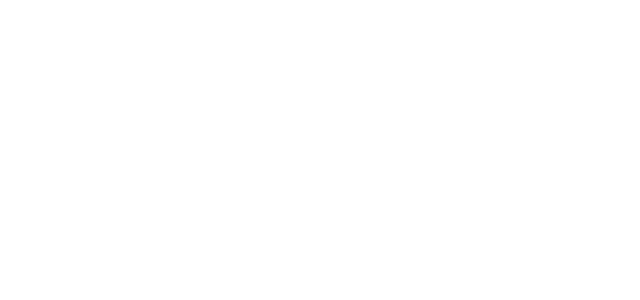
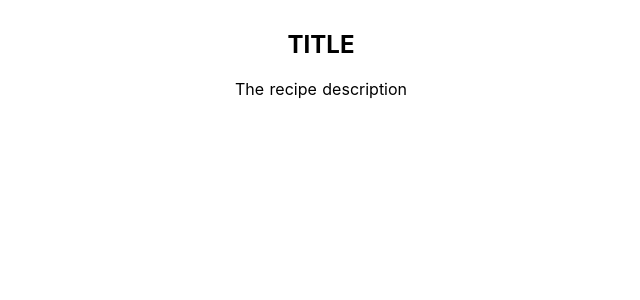
Before and after one commit to inhobaek-wj/my-recipe-app, a Nuxt app: page /recipes/1 in a window 1280 px wide. Before the commit this address had no page. Shown: the top 300 px of the page, without its empty margins (319-959 px from the left). Built offline with nearby package versions, Linux system fonts and the light colour scheme.

Commit message:
add detail page by using nuxt-link

```diff
--- a/components/Recipe.vue
+++ b/components/Recipe.vue
@@ -1,15 +1,17 @@
 <template>
+  <nuxt-link :to="'/recipes/' + id">
     <article class="recipe">
       <div class="thumbnail"
            :style="{backgroundImage: 'url(' + thumbnail + ')'}"></div>
       <h1>{{ title }}</h1>
       <p>{{ previewText }}</p>
     </article>
+  </nuxt-link>
 </template>
 
 <script>
 export default {
-  props: ['thumbnail', 'title', 'previewText']
+  props: ["thumbnail", "title", "previewText", "id"]
 }
 </script>
 
--- /dev/null
+++ b/pages/recipes/_id/index.vue
@@ -0,0 +1,20 @@
+<template>
+  <section class="single-recipe">
+    <h1>TITLE</h1>
+    <div>
+      <img>
+    </div>
+    <p>The recipe description</p>
+  </section>
+</template>
+
+<style scoped>
+.single-recipe {
+  display: flex;
+  flex-flow: column;
+  justify-content: center;
+  align-items:center;
+  text-align: center;
+  padding: 30px;
+}
+</style>
--- a/pages/recipes/index.vue
+++ b/pages/recipes/index.vue
@@ -3,11 +3,13 @@
     <Recipe
       previewText="Awesome chicken"
       title="Delicious Chicken"
+      id="1"
       thumbnail="https://s3.ap-northeast-2.amazonaws.com/img.kormedi.com/news/article/__icsFiles/artimage/2016/03/29/c_km601/911811_540.jpg" />
 
     <Recipe
       previewText="Delicious ramen"
       title="ramen"
+      id="2"
       thumbnail="https://img1.daumcdn.net/thumb/R720x0/?fname=https%3A%2F%2Ft1.daumcdn.net%2Fliveboard%2Frealfood%2Fd3d9b8fce02048bfb5564fd1b344f1cb.jpg" />
 
   </section>
```
Lines whose indentation alone changed are shown as unchanged.
